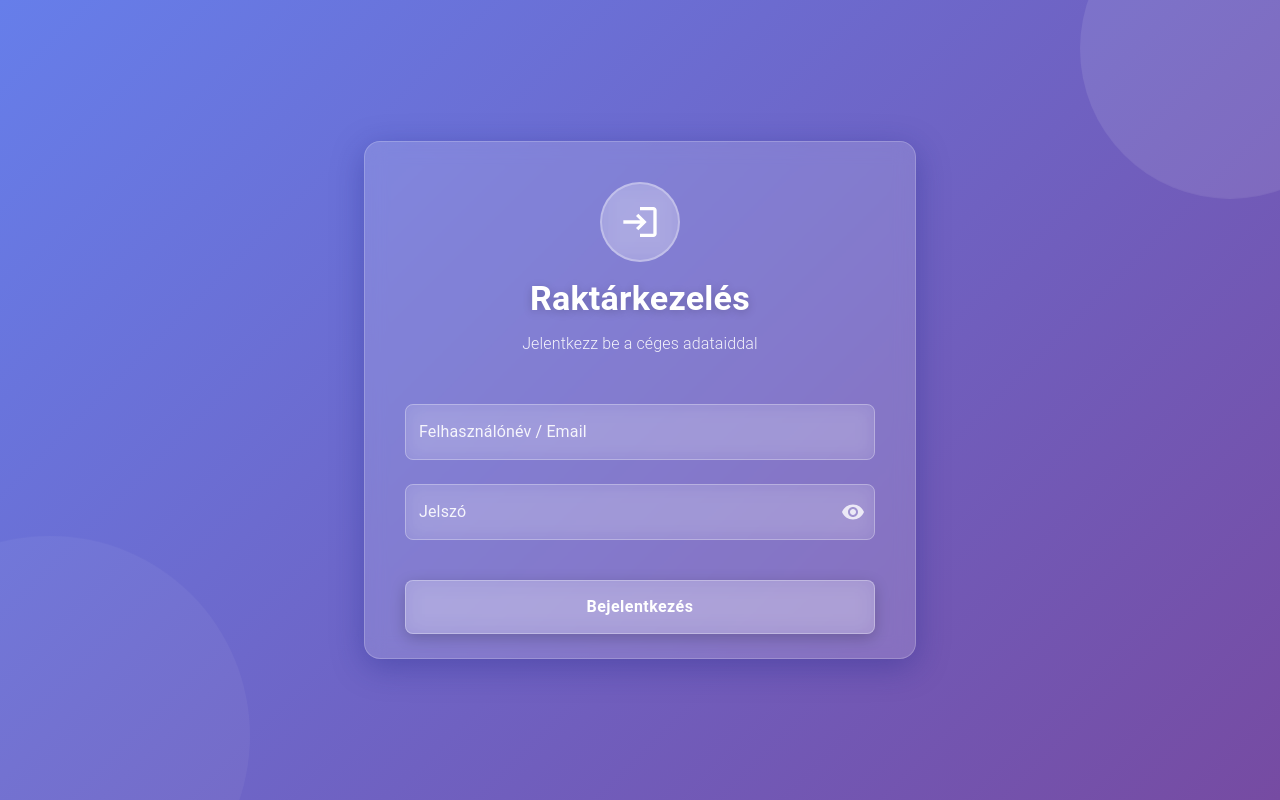
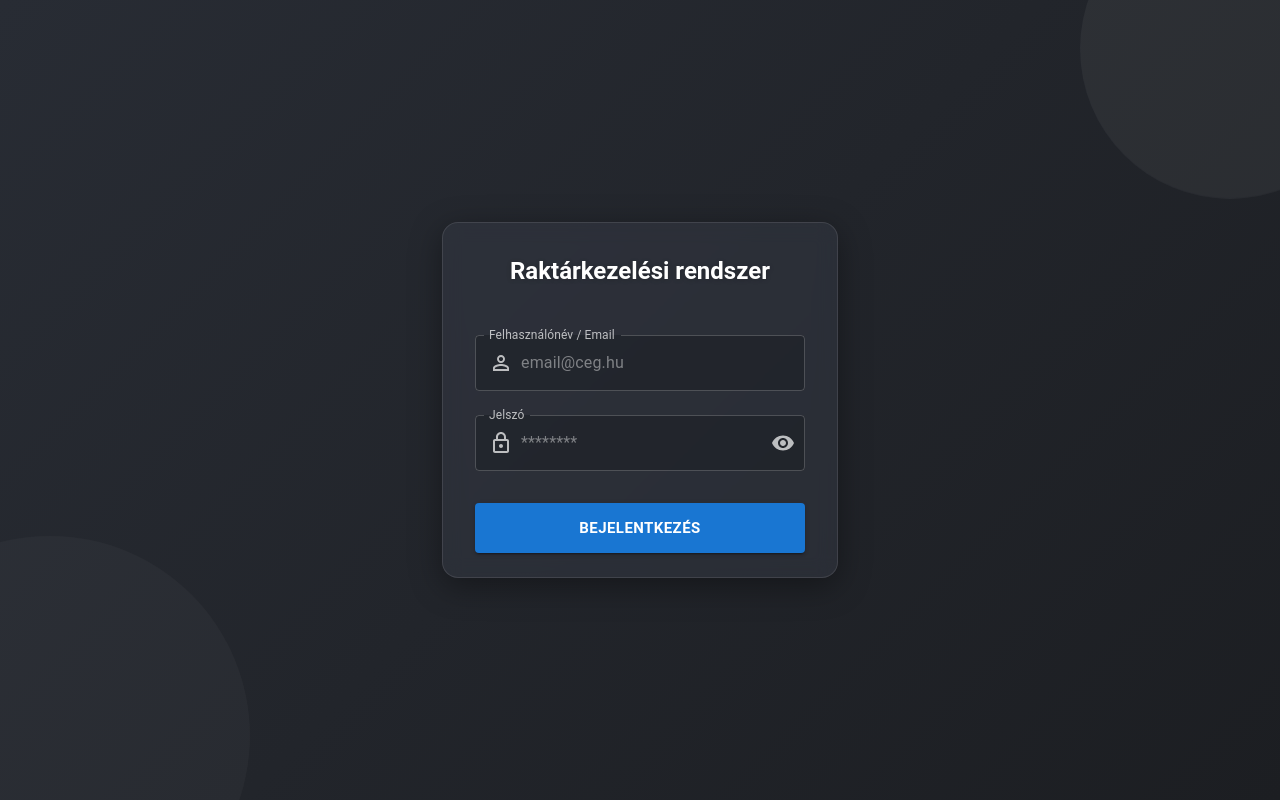
Before and after one commit to 404Founderss/Projekt, a React (Create React App) app in the folder frontend/: page /login in a window 1280 px wide. Built offline with nearby package versions, Linux system fonts and the light colour scheme.

Commit message:
LoginPage modified and layout created

```diff
--- a/frontend/src/pages/LoginPage.jsx
+++ b/frontend/src/pages/LoginPage.jsx
@@ -1,4 +1,3 @@
-// src/pages/LoginPage.jsx
 import { useState } from 'react';
 import { useNavigate } from 'react-router-dom';
 import { useForm } from 'react-hook-form';
@@ -13,9 +12,8 @@ import {
   Container,
   InputAdornment,
   IconButton,
-  Avatar
 } from '@mui/material';
-import { Visibility, VisibilityOff, Login as LoginIcon } from '@mui/icons-material';
+import { Visibility, VisibilityOff, PersonOutline, LockOutlined } from '@mui/icons-material';
 import { useAuth } from '../context/AuthContext';
 
 const LoginPage = () => {
@@ -23,13 +21,11 @@ const LoginPage = () => {
   const { login, loading } = useAuth();
   const [error, setError] = useState('');
   const [showPassword, setShowPassword] = useState(false);
-
   const { register, handleSubmit, formState: { errors } } = useForm();
 
   const onSubmit = async (data) => {
     setError('');
     const result = await login(data);
-
     if (result.success) {
       navigate('/dashboard');
     } else {
@@ -41,7 +37,7 @@ const LoginPage = () => {
     <Box
       sx={{
         minHeight: '100vh',
-        background: 'linear-gradient(135deg, #667eea 0%, #764ba2 100%)',
+        background: 'linear-gradient(135deg, #282c34 0%, #1c1e22 100%)',
         display: 'flex',
         alignItems: 'center',
         justifyContent: 'center',
@@ -52,7 +48,7 @@ const LoginPage = () => {
           position: 'absolute',
           width: '300px',
           height: '300px',
-          background: 'rgba(255, 255, 255, 0.1)',
+          background: 'rgba(255, 255, 255, 0.05)',
           borderRadius: '50%',
           top: '-100px',
           right: '-100px',
@@ -63,7 +59,7 @@ const LoginPage = () => {
           position: 'absolute',
           width: '400px',
           height: '400px',
-          background: 'rgba(255, 255, 255, 0.05)',
+          background: 'rgba(255, 255, 255, 0.03)',
           borderRadius: '50%',
           bottom: '-150px',
           left: '-150px',
@@ -75,137 +71,101 @@ const LoginPage = () => {
         }
       }}
     >
-      <Container maxWidth="sm">
+      <Container maxWidth="xs">
         <Card
           sx={{
-            background: 'rgba(255, 255, 255, 0.15)',
+            background: 'rgba(58, 63, 75, 0.4)',
             backdropFilter: 'blur(10px)',
             borderRadius: 4,
-            border: '1px solid rgba(255, 255, 255, 0.2)',
-            boxShadow: '0 8px 32px 0 rgba(31, 38, 135, 0.37)',
+            border: '1px solid rgba(255, 255, 255, 0.1)',
+            boxShadow: '0 8px 32px 0 rgba(0, 0, 0, 0.37)',
             position: 'relative',
             zIndex: 1,
           }}
         >
-          <CardContent sx={{ p: { xs: 3, sm: 5 } }}>
-            {/* Logo/Icon */}
+          <CardContent sx={{ p: 4 }}>
             <Box sx={{ textAlign: 'center', mb: 4 }}>
-              <Avatar
+              <Typography
+                variant="h5"
+                component="h1"
                 sx={{
-                  width: 80,
-                  height: 80,
-                  margin: '0 auto',
-                  mb: 2,
-                  background: 'rgba(255, 255, 255, 0.2)',
-                  backdropFilter: 'blur(10px)',
-                  border: '2px solid rgba(255, 255, 255, 0.3)',
+                  color: '#fff',
+                  fontWeight: 600,
+                  textShadow: '0 1px 5px rgba(0,0,0,0.2)',
                 }}
               >
-                <LoginIcon sx={{ fontSize: 40, color: '#fff' }} />
-              </Avatar>
-              <Typography
-                variant="h4"
-                component="h1"
-                gutterBottom
-                sx={{
-                  color: '#fff',
-                  fontWeight: 700,
-                  textShadow: '0 2px 10px rgba(0,0,0,0.2)',
-                }}
-              >
-                Raktárkezelés
-              </Typography>
-              <Typography
-                variant="body1"
-                sx={{
-                  color: 'rgba(255, 255, 255, 0.9)',
-                  fontWeight: 300,
-                }}
-              >
-                Jelentkezz be a céges adataiddal
+                Raktárkezelési rendszer
               </Typography>
             </Box>
 
-            {/* Error Alert */}
             {error && (
               <Alert
                 severity="error"
                 sx={{
-                  mb: 3,
-                  background: 'rgba(211, 47, 47, 0.15)',
-                  backdropFilter: 'blur(10px)',
+                  mb: 2,
+                  background: 'rgba(211, 47, 47, 0.25)',
+                  backdropFilter: 'blur(5px)',
+                  color: '#ffcdd2',
                   border: '1px solid rgba(211, 47, 47, 0.3)',
-                  color: '#fff',
-                  '& .MuiAlert-icon': {
-                    color: '#fff',
-                  },
+                  '& .MuiAlert-icon': { color: '#ffcdd2' },
                 }}
               >
                 {error}
               </Alert>
             )}
 
-            {/* Form */}
             <form onSubmit={handleSubmit(onSubmit)}>
               <TextField
                 fullWidth
                 label="Felhasználónév / Email"
+                placeholder="email@ceg.hu"
                 margin="normal"
-                {...register('username', {
-                  required: 'A felhasználónév kötelező'
-                })}
+                {...register('username', { required: 'A felhasználónév kötelező' })}
                 error={!!errors.username}
                 helperText={errors.username?.message}
                 disabled={loading}
+                InputProps={{
+                  startAdornment: (
+                    <InputAdornment position="start">
+                      <PersonOutline sx={{ color: 'rgba(255, 255, 255, 0.7)' }} />
+                    </InputAdornment>
+                  ),
+                }}
                 sx={{
                   '& .MuiOutlinedInput-root': {
-                    background: 'rgba(255, 255, 255, 0.1)',
-                    backdropFilter: 'blur(10px)',
-                    borderRadius: 2,
-                    '& fieldset': {
-                      borderColor: 'rgba(255, 255, 255, 0.3)',
-                    },
-                    '&:hover fieldset': {
-                      borderColor: 'rgba(255, 255, 255, 0.5)',
-                    },
-                    '&.Mui-focused fieldset': {
-                      borderColor: 'rgba(255, 255, 255, 0.8)',
-                    },
+                    background: 'rgba(0, 0, 0, 0.2)',
+                    '& fieldset': { borderColor: 'rgba(255, 255, 255, 0.2)' },
+                    '&:hover fieldset': { borderColor: 'rgba(255, 255, 255, 0.4)' },
+                    '&.Mui-focused fieldset': { borderColor: 'primary.main' },
                   },
-                  '& .MuiInputLabel-root': {
-                    color: 'rgba(255, 255, 255, 0.9)',
-                  },
-                  '& .MuiInputBase-input': {
-                    color: '#fff',
-                  },
-                  '& .MuiFormHelperText-root': {
-                    color: '#ffcdd2',
-                    background: 'rgba(0,0,0,0.2)',
-                    margin: '4px 0 0 0',
-                    padding: '4px 8px',
-                    borderRadius: 1,
-                  },
+                  '& .MuiInputLabel-root': { color: 'rgba(255, 255, 255, 0.7)' },
+                  '& .MuiInputBase-input': { color: '#fff' },
+                  '& .MuiFormHelperText-root': { color: '#ffcdd2' },
                 }}
               />
 
               <TextField
                 fullWidth
                 label="Jelszó"
+                placeholder="********"
                 type={showPassword ? 'text' : 'password'}
                 margin="normal"
-                {...register('password', {
-                  required: 'A jelszó kötelező'
-                })}
+                {...register('password', { required: 'A jelszó kötelező' })}
                 error={!!errors.password}
                 helperText={errors.password?.message}
                 disabled={loading}
                 InputProps={{
+                  startAdornment: (
+                    <InputAdornment position="start">
+                      <LockOutlined sx={{ color: 'rgba(255, 255, 255, 0.7)' }} />
+                    </InputAdornment>
+                  ),
                   endAdornment: (
                     <InputAdornment position="end">
                       <IconButton
                         onClick={() => setShowPassword(!showPassword)}
                         edge="end"
-                        sx={{ color: 'rgba(255, 255, 255, 0.8)' }}
+                        sx={{ color: 'rgba(255, 255, 255, 0.7)' }}
                       >
                         {showPassword ? <VisibilityOff /> : <Visibility />}
                       </IconButton>
@@ -214,32 +174,14 @@ const LoginPage = () => {
                 }}
                 sx={{
                   '& .MuiOutlinedInput-root': {
-                    background: 'rgba(255, 255, 255, 0.1)',
-                    backdropFilter: 'blur(10px)',
-                    borderRadius: 2,
-                    '& fieldset': {
-                      borderColor: 'rgba(255, 255, 255, 0.3)',
-                    },
-                    '&:hover fieldset': {
-                      borderColor: 'rgba(255, 255, 255, 0.5)',
-                    },
-                    '&.Mui-focused fieldset': {
-                      borderColor: 'rgba(255, 255, 255, 0.8)',
-                    },
+                    background: 'rgba(0, 0, 0, 0.2)',
+                    '& fieldset': { borderColor: 'rgba(255, 255, 255, 0.2)' },
+                    '&:hover fieldset': { borderColor: 'rgba(255, 255, 255, 0.4)' },
+                    '&.Mui-focused fieldset': { borderColor: 'primary.main' },
                   },
-                  '& .MuiInputLabel-root': {
-                    color: 'rgba(255, 255, 255, 0.9)',
-                  },
-                  '& .MuiInputBase-input': {
-                    color: '#fff',
-                  },
-                  '& .MuiFormHelperText-root': {
-                    color: '#ffcdd2',
-                    background: 'rgba(0,0,0,0.2)',
-                    margin: '4px 0 0 0',
-                    padding: '4px 8px',
-                    borderRadius: 1,
-                  },
+                  '& .MuiInputLabel-root': { color: 'rgba(255, 255, 255, 0.7)' },
+                  '& .MuiInputBase-input': { color: '#fff' },
+                  '& .MuiFormHelperText-root': { color: '#ffcdd2' },
                 }}
               />
 
@@ -247,34 +189,10 @@ const LoginPage = () => {
                 fullWidth
                 type="submit"
                 variant="contained"
+                color="primary"
                 size="large"
                 disabled={loading}
-                sx={{
-                  mt: 4,
-                  py: 1.5,
-                  borderRadius: 2,
-                  background: 'rgba(255, 255, 255, 0.2)',
-                  backdropFilter: 'blur(10px)',
-                  border: '1px solid rgba(255, 255, 255, 0.3)',
-                  color: '#fff',
-                  fontWeight: 600,
-                  fontSize: '1rem',
-                  textTransform: 'none',
-                  boxShadow: '0 4px 15px 0 rgba(0, 0, 0, 0.2)',
-                  transition: 'all 0.3s ease',
-                  '&:hover': {
-                    background: 'rgba(255, 255, 255, 0.3)',
-                    transform: 'translateY(-2px)',
-                    boxShadow: '0 6px 20px 0 rgba(0, 0, 0, 0.3)',
-                  },
-                  '&:active': {
-                    transform: 'translateY(0)',
-                  },
-                  '&.Mui-disabled': {
-                    background: 'rgba(255, 255, 255, 0.1)',
-                    color: 'rgba(255, 255, 255, 0.5)',
-                  },
-                }}
+                sx={{ mt: 3, py: 1.5, fontWeight: 'bold' }}
               >
                 {loading ? 'Bejelentkezés...' : 'Bejelentkezés'}
               </Button>
```
Also changed, not shown: frontend/src/components/Layout.jsx (added, +177 -0 lines).
